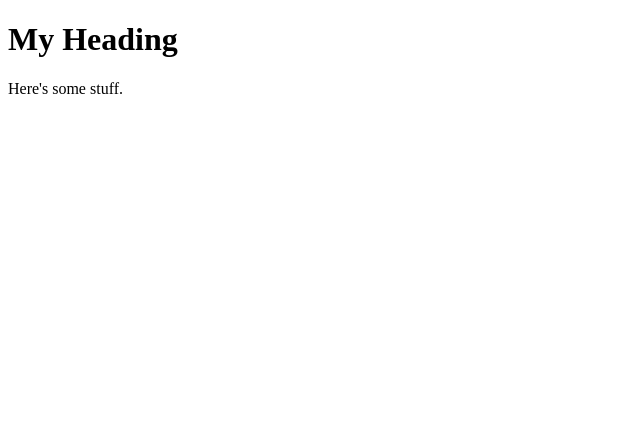
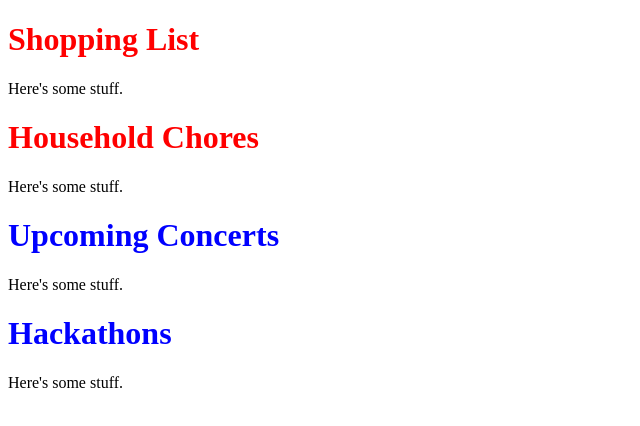
Before and after one commit to MayTheSForceBeWithYou/Learn2CodeLA_2015-06-29, a plain HTML site: page index.html in a window 1280 px wide. Shown: the whole page, without its empty margins (0-640 px from the left). Drawn offline with nearby package versions, Linux system fonts and the light colour scheme.

Commit message:
Added jQuery for onmouseover events

```diff
--- a/index.html
+++ b/index.html
@@ -1,11 +1,44 @@
 <!DOCTYPE html>
 <html>
   <head>
+  	<style>
+  		.coolStuff{color: blue;}
+  		.blahStuff{color: red;}
+  	</style>
+
     <title>My Awesomeness</title>
+
+    <script type="text/javascript" src="https://code.jquery.com/jquery-2.1.4.min.js" ></script>
   </head>
 
-  <body>
-    <h1>My Heading</h1>
+  <body onload="console.log('body loaded...');">
+    <h1 class="blahStuff">Shopping List</h1>
     <p>Here's some stuff.</p>
+
+    <h1 class="blahStuff">Household Chores</h1>
+    <p>Here's some stuff.</p>
+
+    <h1 class="coolStuff">Upcoming Concerts</h1>
+    <p>Here's some stuff.</p>
+
+    <h1 class="coolStuff">Hackathons</h1>
+    <p>Here's some stuff.</p>
+
+    <script type="text/javascript">
+    $('document').ready(
+	    function() {
+	    	$('.blahStuff').mouseover(
+	    		function() {
+		    		console.log('This is blah stuff... :-/');
+	    		}
+	    	);
+		    $('.coolStuff').mouseover(
+		    	function() {
+		    		console.log('This is cool stuff! :-D');
+		    	}
+	    	);
+    	}
+	);
+    </script>
   </body>
 </html>
```
